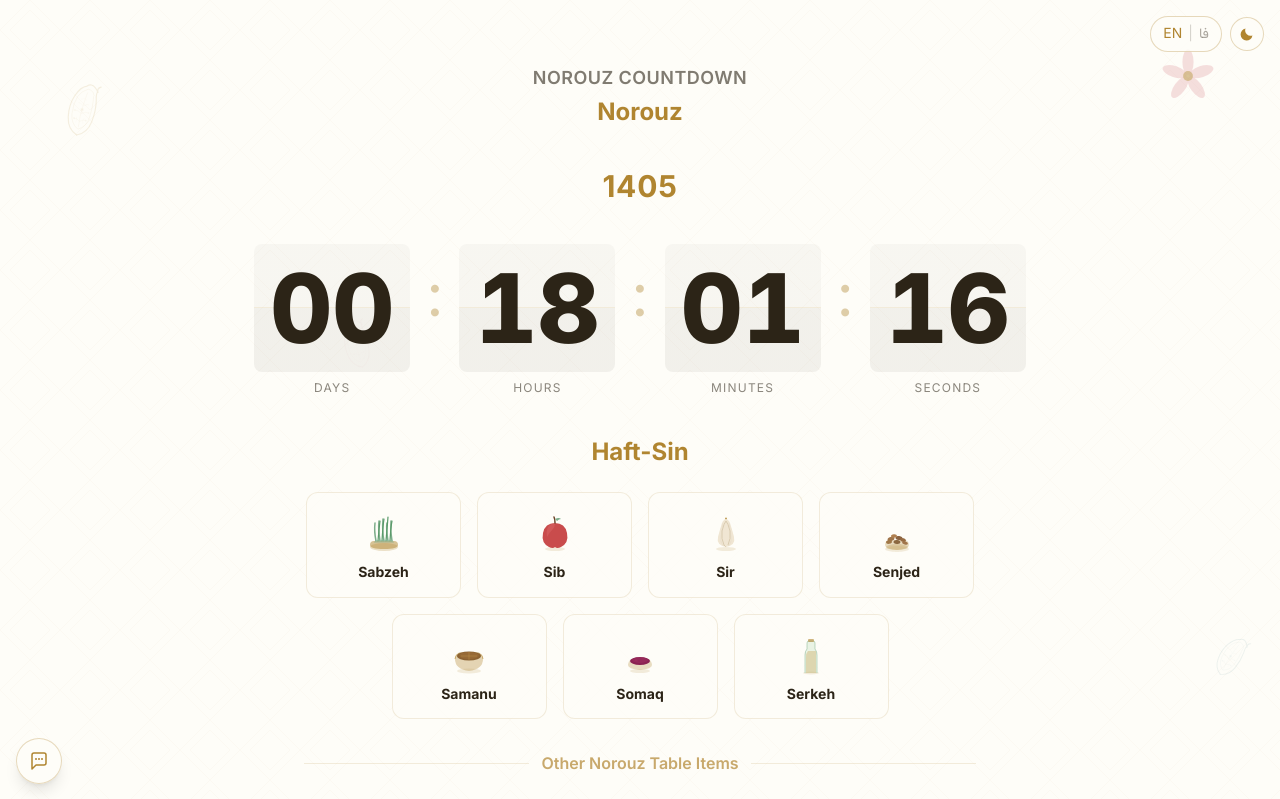
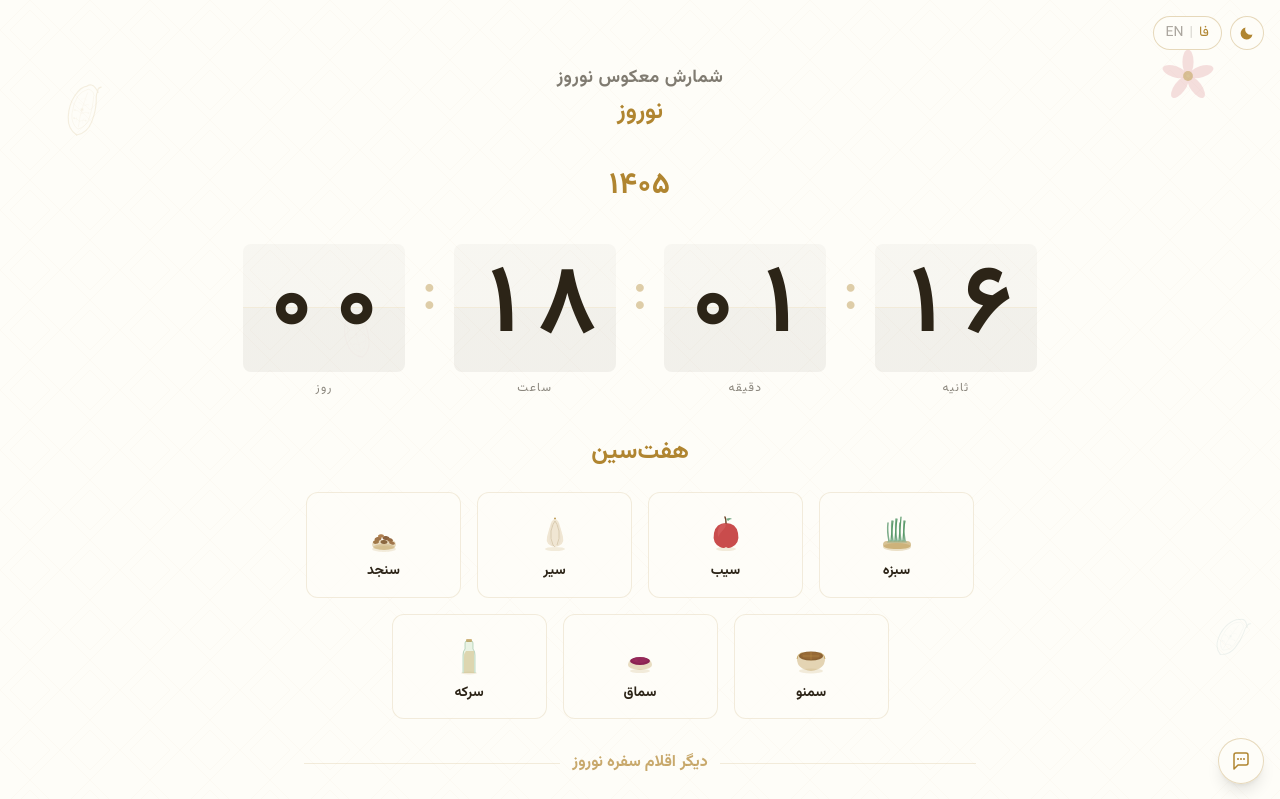
Before and after one commit to akhavein/norouz, a React (Vite) app: page / in a window 1280 px wide. Shown: the top 799 px of the page. Built offline with nearby package versions, Linux system fonts and the light colour scheme.

Commit message:
feat: default to Farsi and light mode

```diff
--- a/index.html
+++ b/index.html
@@ -39,19 +39,14 @@
     <!-- PWA Manifest -->
     <link rel="manifest" href="/manifest.json" />
 
-    <!-- Dark mode detection (localStorage override > system preference) -->
+    <!-- Theme bootstrapping (localStorage override; default is light mode) -->
     <script>
       (function() {
         var t = localStorage.getItem('theme');
-        if (t === 'dark' || (!t && window.matchMedia('(prefers-color-scheme: dark)').matches)) {
+        if (t === 'dark') {
           document.documentElement.classList.add('dark');
-        }
-        if (!t) {
-          window.matchMedia('(prefers-color-scheme: dark)').addEventListener('change', function(e) {
-            if (!localStorage.getItem('theme')) {
-              document.documentElement.classList.toggle('dark', e.matches);
-            }
-          });
+        } else {
+          document.documentElement.classList.remove('dark');
         }
       })();
     </script>
--- a/src/i18n/LanguageContext.tsx
+++ b/src/i18n/LanguageContext.tsx
@@ -19,8 +19,7 @@ const LanguageContext = createContext<LanguageContextValue | null>(null);
 function detectLocale(): Locale {
   const saved = localStorage.getItem('locale');
   if (saved === 'en' || saved === 'fa') return saved;
-  const lang = navigator.language.toLowerCase();
-  return lang.startsWith('fa') ? 'fa' : 'en';
+  return 'fa';
 }
 
 export function LanguageProvider({ children }: { children: ReactNode }) {
```
